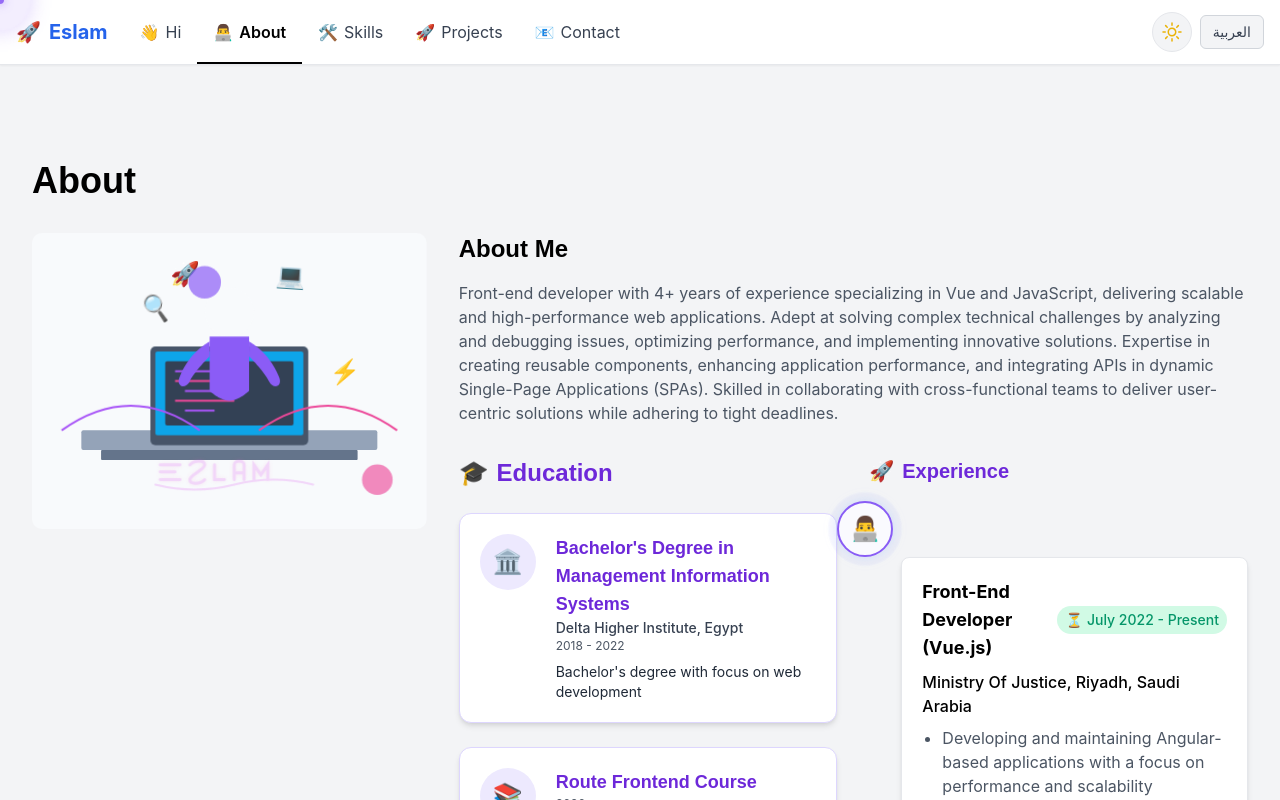
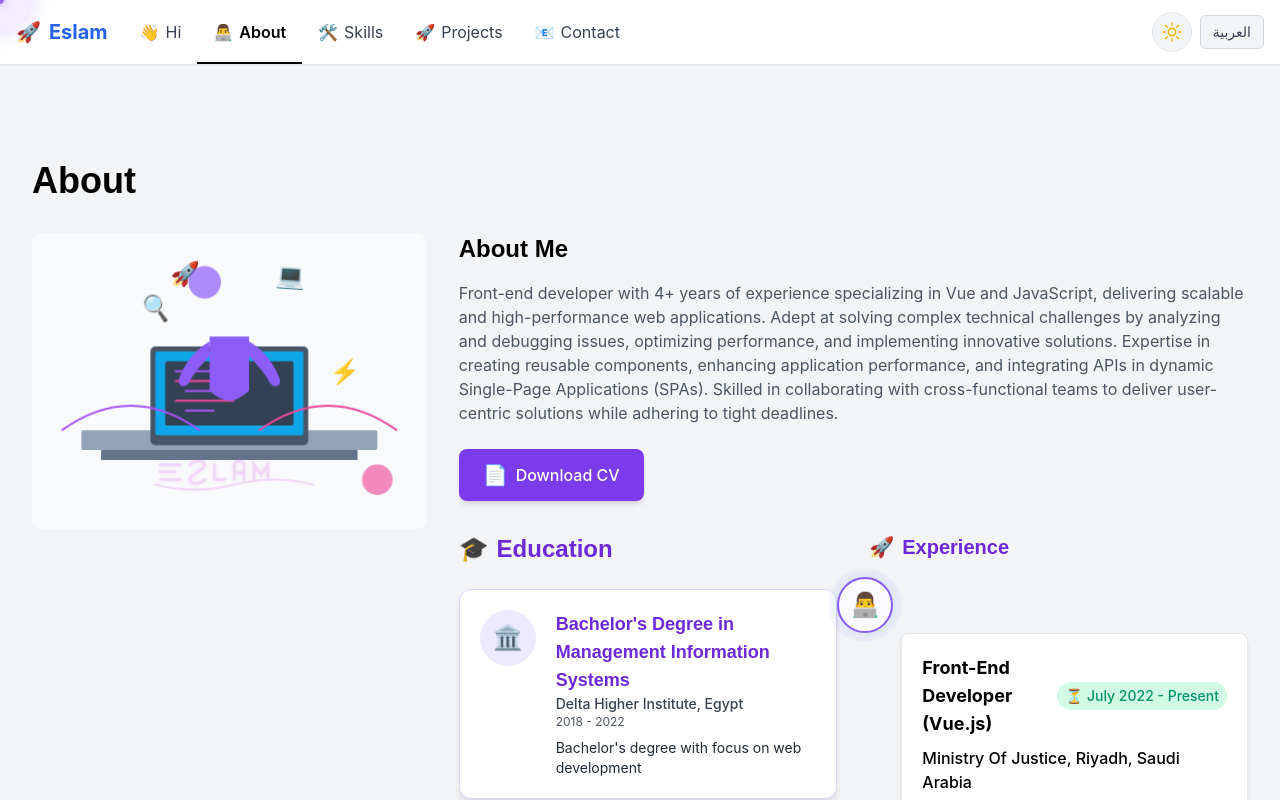
Before and after one commit to eslamgmalelsayed/portfolio, a Vue app: page /about in a window 1280 px wide. Shown: the top 800 px of the page. Built offline with nearby package versions, Linux system fonts and the light colour scheme.

Commit message:
add num and cv

```diff
--- a/src/locales/ar/index.ts
+++ b/src/locales/ar/index.ts
@@ -45,6 +45,7 @@ export default {
     contactForm: 'نموذج الاتصال',
     getInTouch: 'تواصل معي',
     email: 'البريد الإلكتروني',
+    phone: 'الهاتف',
     location: 'الموقع',
     socialMedia: 'وسائل التواصل الاجتماعي',
     social: 'التواصل الاجتماعي',
@@ -86,6 +87,7 @@ export default {
     aboutMe: 'نبذة عني',
     description: 'مطور واجهات أمامية بخبرة تزيد عن 4 سنوات متخصص في فيو وجافاسكريبت، وتقديم تطبيقات ويب قابلة للتطوير وعالية الأداء. بارع في حل التحديات التقنية المعقدة من خلال تحليل وتصحيح المشكلات، وتحسين الأداء، وتنفيذ حلول مبتكرة. خبرة في إنشاء مكونات قابلة لإعادة الاستخدام، وتحسين أداء التطبيق، ودمج واجهات برمجة التطبيقات في تطبيقات الصفحة الواحدة الديناميكية. ماهر في التعاون مع فرق متعددة الوظائف لتقديم حلول تركز على المستخدم مع الالتزام بالمواعيد النهائية الضيقة.',
     skills: 'المهارات الأساسية',
+    downloadCV: 'تحميل السيرة الذاتية',
     education: {
       title: 'التعليم',
       degree: 'بكالوريوس في نظم المعلومات الإدارية',
--- a/src/locales/en/index.ts
+++ b/src/locales/en/index.ts
@@ -45,6 +45,7 @@ export default {
     contactForm: 'Contact Form',
     getInTouch: 'Get in Touch',
     email: 'Email',
+    phone: 'Phone',
     location: 'Location',
     socialMedia: 'Social Media',
     social: 'Social',
@@ -102,6 +103,7 @@ export default {
     aboutMe: 'About Me',
     description: 'Front-end developer with 4+ years of experience specializing in Vue and JavaScript, delivering scalable and high-performance web applications. Adept at solving complex technical challenges by analyzing and debugging issues, optimizing performance, and implementing innovative solutions. Expertise in creating reusable components, enhancing application performance, and integrating APIs in dynamic Single-Page Applications (SPAs). Skilled in collaborating with cross-functional teams to deliver user-centric solutions while adhering to tight deadlines.',
     skills: 'Core Proficiencies',
+    downloadCV: 'Download CV',
     education: {
       title: 'Education',
       degree: 'Bachelor\'s Degree in Management Information Systems',
--- a/src/views/About.vue
+++ b/src/views/About.vue
@@ -109,6 +109,19 @@ onMounted(() => {
           <h2 class="text-2xl font-semibold mb-4 text-black dark:text-white">{{ t('about.title') }}</h2>
           <div class="text-gray-600 dark:text-gray-300 mb-6">
             {{ t('about.description') }}
+          </div>
+
+          <!-- CV Download Button -->
+          <div class="mb-8">
+            <a
+              href="https://drive.google.com/file/d/1sQR8DwhO1li835HVyIMKljI4Zi2nKAa6/view?usp=drive_link"
+              target="_blank"
+              rel="noopener noreferrer"
+              class="inline-flex items-center px-6 py-3 bg-violet-600 dark:bg-blue-600 text-white font-medium rounded-lg shadow-md hover:bg-violet-700 dark:hover:bg-blue-700 transition-colors duration-200 transform hover:-translate-y-1"
+            >
+              <span class="mr-2 text-xl" role="img" aria-label="Document">📄</span>
+              {{ t('about.downloadCV') }}
+            </a>
           </div>
 
           <div class="grid grid-cols-1 lg:grid-cols-2 gap-8 mt-8">
--- a/src/views/Contact.vue
+++ b/src/views/Contact.vue
@@ -18,6 +18,16 @@
               <div>
                 <h3 class="text-lg font-medium text-black dark:text-white">{{ t('message.email') || 'Email' }}</h3>
                 <p class="text-gray-400">eslamgmal1@gmail.com</p>
+              </div>
+            </div>
+
+            <div class="flex items-start">
+              <div class="w-10 h-10 rounded-full bg-blue-100 dark:bg-blue-900 flex items-center justify-center mr-4">
+                <span class="text-xl">📱</span>
+              </div>
+              <div>
+                <h3 class="text-lg font-medium text-black dark:text-white">{{ t('message.phone') || 'Phone' }}</h3>
+                <p class="text-gray-400">+966570359187</p>
               </div>
             </div>
 
```
Also changed, not shown: 1 other file (tests, documents, lock files or other folders).
